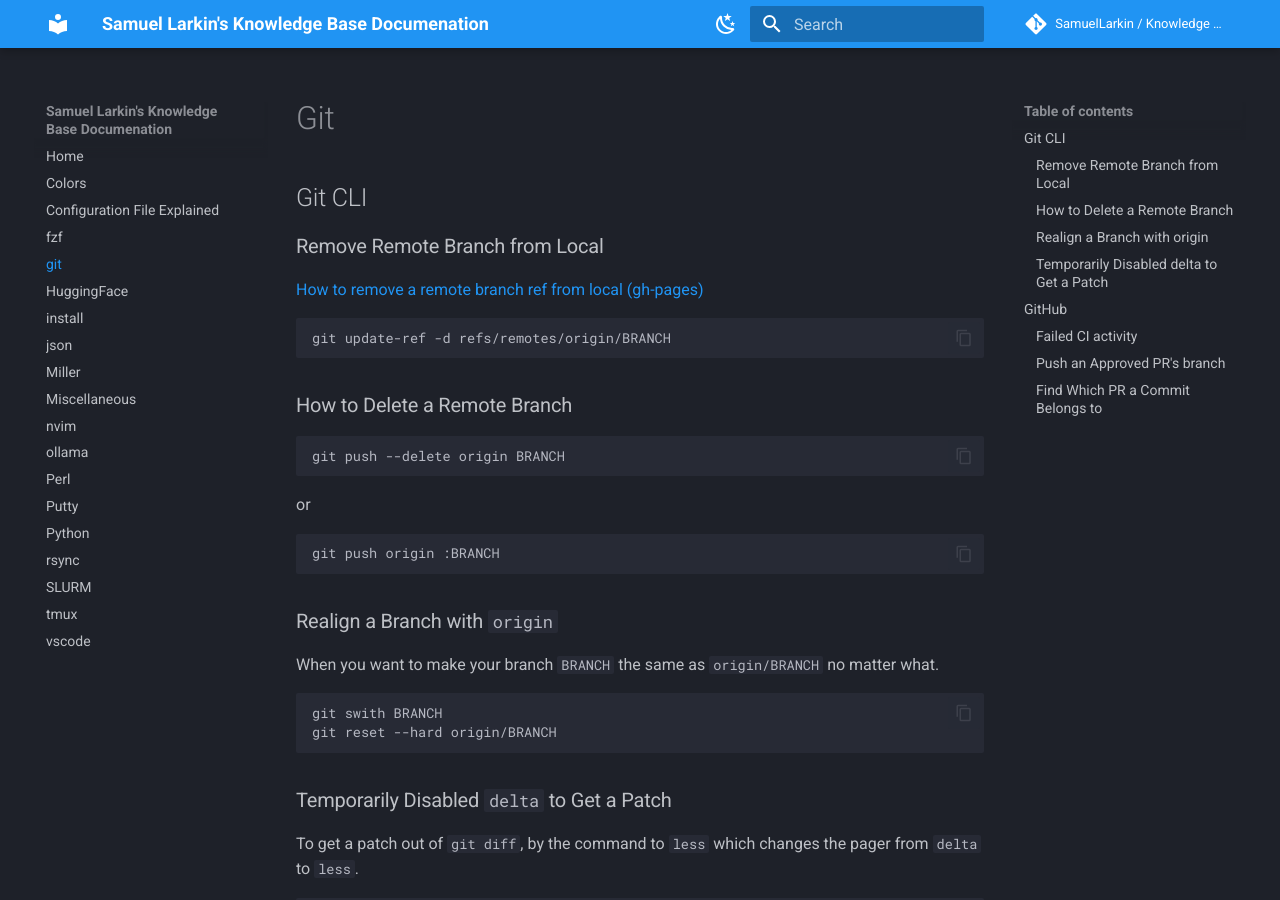
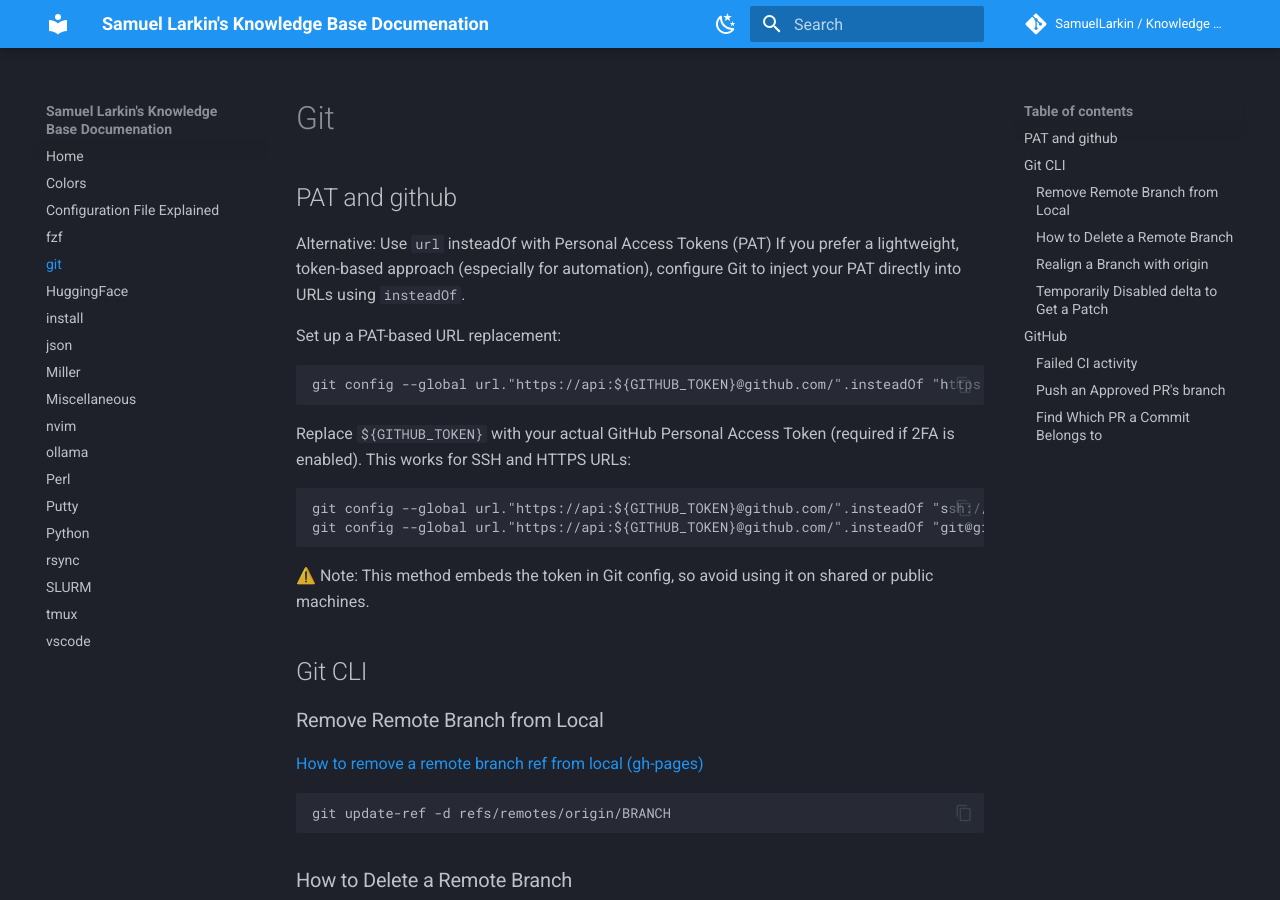
Before and after one commit to SamuelLarkin/kb, an MkDocs documentation site: the page built from docs/git.md, in a window 1280 px wide and 900 px high. Built offline with MkDocs 1.6.1 and Material for MkDocs 9.7.7, drawn with Linux system fonts in a browser that asks for light colours; comment, search, counter and statistics services are not loaded; the version menu is left out.

Commit message:
docs(git): using a PAT for github

````diff
--- a/docs/git.md
+++ b/docs/git.md
@@ -1,4 +1,25 @@
 # Git
+
+## PAT and github
+
+Alternative: Use `url` insteadOf with Personal Access Tokens (PAT)
+If you prefer a lightweight, token-based approach (especially for automation), configure Git to inject your PAT directly into URLs using `insteadOf`.
+
+Set up a PAT-based URL replacement:
+
+```sh
+git config --global url."https://api:${GITHUB_TOKEN}@github.com/".insteadOf "https://github.com/"
+```
+
+Replace `${GITHUB_TOKEN}` with your actual GitHub Personal Access Token (required if 2FA is enabled).
+This works for SSH and HTTPS URLs:
+
+```sh
+git config --global url."https://api:${GITHUB_TOKEN}@github.com/".insteadOf "ssh://git@github.com/"
+git config --global url."https://api:${GITHUB_TOKEN}@github.com/".insteadOf "git@github.com:"
+```
+
+⚠️ Note: This method embeds the token in Git config, so avoid using it on shared or public machines.
 
 ## Git CLI
 
````
